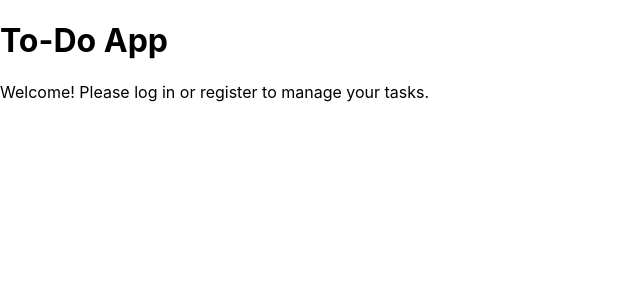
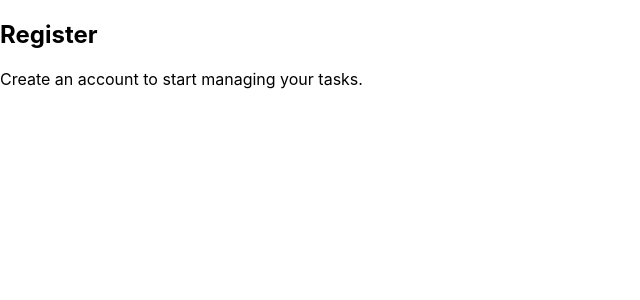
Before and after one commit to a-amato3/Checked-App, a React (Create React App) app in the folder frontend/: page /register in a window 1280 px wide. Shown: the top 300 px of the page, without its empty margins (0-640 px from the left). Built offline with nearby package versions, Linux system fonts and the light colour scheme; the HTML template or start-up script is replaced by a standard one.

Commit message:
basic page setup

```diff
--- a/frontend/src/App.tsx
+++ b/frontend/src/App.tsx
@@ -1,11 +1,18 @@
 import React from 'react';
+import { BrowserRouter as Router, Routes, Route } from 'react-router-dom';
+import Login from './pages/Login';
+import Register from './pages/Register';
+import Dashboard from './pages/Dashboard';
 
-const App: React.FC = () => {
+const App: React.FC = (): JSX.Element => {
   return (
-    <div>
-      <h1>To-Do App</h1>
-      <p>Welcome! Please log in or register to manage your tasks.</p>
-    </div>
+    <Router>
+      <Routes>
+        <Route path="/" element={<Login />} />
+        <Route path="/register" element={<Register />} />
+        <Route path="/dashboard" element={<Dashboard />} />
+      </Routes>
+    </Router>
   );
 };
 
--- /dev/null
+++ b/frontend/src/pages/Dashboard.tsx
@@ -0,0 +1,12 @@
+import React from "react";
+
+const Dashboard: React.FC = (): JSX.Element => {
+  return (
+    <div>
+      <h2>Dashboard</h2>
+      <p>Your tasks will be displayed here.</p>
+    </div>
+  );
+};
+
+export default Dashboard;
--- /dev/null
+++ b/frontend/src/pages/Login.tsx
@@ -0,0 +1,12 @@
+import React from "react";
+
+const Login: React.FC = (): JSX.Element => {
+  return (
+    <div>
+      <h2>Login</h2>
+      <p>Please log in to access your tasks.</p>
+    </div>
+  );
+};
+
+export default Login;
--- /dev/null
+++ b/frontend/src/pages/Register.tsx
@@ -0,0 +1,12 @@
+import React from 'react';
+
+const Register: React.FC = (): JSX.Element => {
+  return (
+    <div>
+      <h2>Register</h2>
+      <p>Create an account to start managing your tasks.</p>
+    </div>
+  );
+};
+
+export default Register;
```
